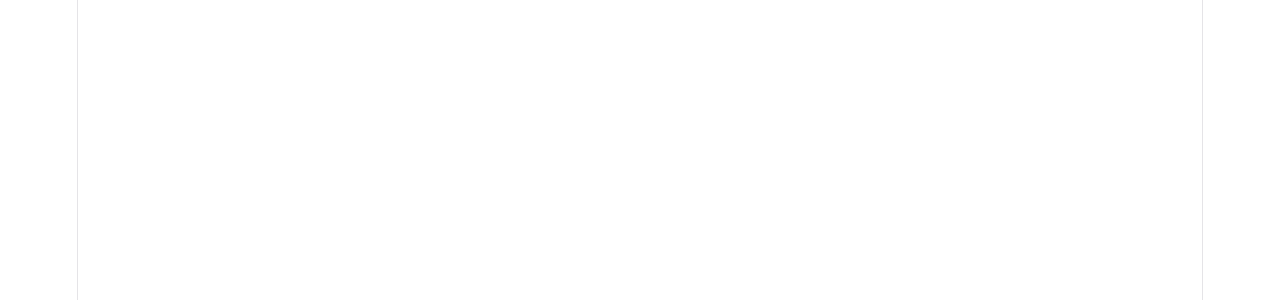
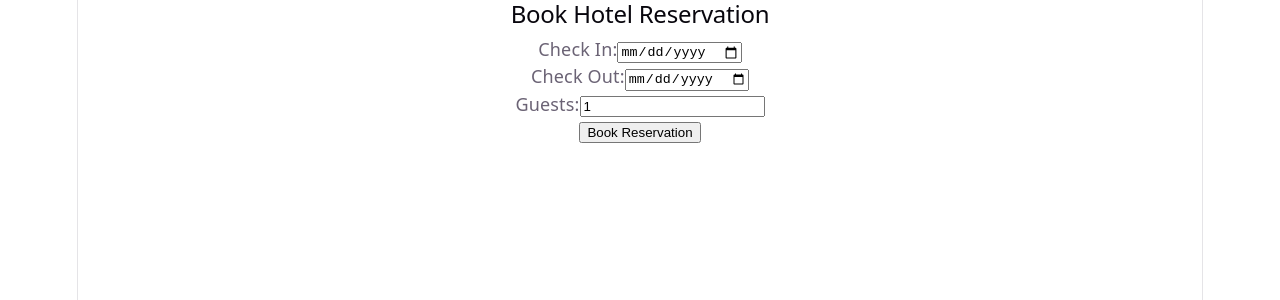
Before and after one commit to chyogi7242-code/travel-hospitality-management, a React app in the folder frontend/: page /reservation/create in a window 1280 px wide. Before the commit this address had no page. Shown: the top 300 px of the page. Built offline with nearby package versions, Linux system fonts and the light colour scheme; sample sign-in values are in the browser's storage; the HTML template or start-up script is replaced by a standard one.

Commit message:
Add reservation booking and cancellation features

```diff
--- a/frontend/src/App.jsx
+++ b/frontend/src/App.jsx
@@ -3,6 +3,7 @@ import { BrowserRouter, Routes, Route, Navigate } from "react-router-dom";
 import Login from "./pages/Login";
 import Register from "./pages/Register";
 import CustomerPortal from "./pages/CustomerPortal";
+import CreateReservation from "./pages/CreateReservation";
 
 
 function ProtectedRoute({ children }) {
@@ -60,6 +61,16 @@ function App() {
                 />
 
 
+                <Route
+                    path="/reservation/create"
+                    element={
+                        <ProtectedRoute>
+                            <CreateReservation />
+                        </ProtectedRoute>
+                    }
+                />
+
+
             </Routes>
 
         </BrowserRouter>
--- /dev/null
+++ b/frontend/src/pages/CreateReservation.jsx
@@ -0,0 +1,148 @@
+import { useState } from "react";
+import api from "../services/api";
+import { useNavigate } from "react-router-dom";
+
+
+function CreateReservation() {
+
+
+    const navigate = useNavigate();
+
+
+    const [reservation, setReservation] = useState({
+        userId: 1,
+        checkInDate: "",
+        checkOutDate: "",
+        numberOfGuests: 1
+    });
+
+
+
+    const handleChange = (e) => {
+
+        setReservation({
+            ...reservation,
+            [e.target.name]: e.target.value
+        });
+
+    };
+
+
+
+    const createReservation = async (e) => {
+
+        e.preventDefault();
+
+
+        try {
+
+            const response = await api.post(
+                "/reservations",
+                reservation
+            );
+
+
+            alert(
+                "Reservation created successfully"
+            );
+
+
+            console.log(response.data);
+
+
+            navigate("/customer");
+
+
+        } catch(error) {
+
+            console.log(
+                "Reservation Error:",
+                error
+            );
+
+
+            alert(
+                "Failed to create reservation"
+            );
+
+        }
+
+    };
+
+
+
+    return (
+
+        <div>
+
+            <h2>
+                Book Hotel Reservation
+            </h2>
+
+
+            <form onSubmit={createReservation}>
+
+
+                <label>
+                    Check In:
+                </label>
+
+                <input
+                    type="date"
+                    name="checkInDate"
+                    onChange={handleChange}
+                    required
+                />
+
+
+                <br/>
+
+
+                <label>
+                    Check Out:
+                </label>
+
+                <input
+                    type="date"
+                    name="checkOutDate"
+                    onChange={handleChange}
+                    required
+                />
+
+
+                <br/>
+
+
+                <label>
+                    Guests:
+                </label>
+
+                <input
+                    type="number"
+                    name="numberOfGuests"
+                    min="1"
+                    value={reservation.numberOfGuests}
+                    onChange={handleChange}
+                    required
+                />
+
+
+                <br/>
+
+
+                <button>
+                    Book Reservation
+                </button>
+
+
+            </form>
+
+
+        </div>
+
+    );
+
+}
+
+
+export default CreateReservation;
--- a/frontend/src/pages/CustomerPortal.jsx
+++ b/frontend/src/pages/CustomerPortal.jsx
@@ -1,15 +1,27 @@
 import { useEffect, useState } from "react";
-import { getReservations } from "../services/api";
+import { useNavigate, useLocation } from "react-router-dom";
+import { getReservations, cancelReservation } from "../services/api";
+
 
 function CustomerPortal() {
+
+
+    const navigate = useNavigate();
+
+    const location = useLocation();
+
 
     const [reservations, setReservations] = useState([]);
 
     const [page, setPage] = useState(0);
+
     const [size, setSize] = useState(5);
+
     const [sortBy, setSortBy] = useState("id");
 
     const [totalPages, setTotalPages] = useState(0);
+
+
 
 
 
@@ -17,38 +29,141 @@ function CustomerPortal() {
 
         loadReservations();
 
-    }, [page, size, sortBy]);
+    }, [page, size, sortBy, location]);
+
+
+
 
 
 
     const loadReservations = () => {
 
+
         getReservations(page, size, sortBy)
+
             .then((response) => {
 
-                console.log(response.data);
 
-                setReservations(response.data.content || []);
+                console.log(
+                    "RESERVATIONS:",
+                    response.data
+                );
 
-                setTotalPages(response.data.totalPages);
+
+                setReservations(
+                    response.data.content || []
+                );
+
+
+                setTotalPages(
+                    response.data.totalPages || 0
+                );
+
 
             })
+
+
             .catch((error) => {
 
-                console.log(error);
+
+                console.log(
+                    "ERROR:",
+                    error
+                );
+
 
             });
+
 
     };
 
 
 
+
+
+
+    const handleCancel = (id) => {
+
+
+        const confirmCancel = window.confirm(
+            "Are you sure you want to cancel this reservation?"
+        );
+
+
+
+        if (!confirmCancel) {
+
+            return;
+
+        }
+
+
+
+
+
+        cancelReservation(id)
+
+            .then(() => {
+
+
+                alert(
+                    "Reservation cancelled"
+                );
+
+
+                loadReservations();
+
+
+            })
+
+
+            .catch((error) => {
+
+
+                console.log(
+                    "Cancel Error:",
+                    error
+                );
+
+
+                alert(
+                    "Failed to cancel reservation"
+                );
+
+
+            });
+
+
+    };
+
+
+
+
+
+
+
     return (
+
         <div>
+
 
             <h1>
                 Welcome to Customer Portal
             </h1>
+
+
+
+
+            <button
+                onClick={() =>
+                    navigate("/reservation/create")
+                }
+            >
+                Book Reservation
+            </button>
+
+
+
 
 
             <h2>
@@ -57,33 +172,52 @@ function CustomerPortal() {
 
 
 
+
+
+
             <div>
+
 
                 <label>
                     Sort By:
                 </label>
 
+
+
                 <select
+
                     value={sortBy}
+
                     onChange={(e) => {
+
                         setSortBy(e.target.value);
+
                         setPage(0);
+
                     }}
+
                 >
+
 
                     <option value="id">
                         ID
                     </option>
 
+
                     <option value="checkInDate">
                         Check In Date
                     </option>
+
 
                     <option value="status">
                         Status
                     </option>
 
+
                 </select>
+
+
+
 
 
 
@@ -91,29 +225,47 @@ function CustomerPortal() {
                     Page Size:
                 </label>
 
+
+
+
                 <select
+
                     value={size}
+
                     onChange={(e) => {
-                        setSize(e.target.value);
+
+                        setSize(Number(e.target.value));
+
                         setPage(0);
+
                     }}
+
                 >
+
 
                     <option value="5">
                         5
                     </option>
 
+
                     <option value="10">
                         10
                     </option>
+
 
                     <option value="20">
                         20
                     </option>
 
+
                 </select>
 
+
             </div>
+
+
+
+
 
 
 
@@ -123,83 +275,193 @@ function CustomerPortal() {
 
 
 
+
+
+
+
             <table border="1">
+
 
                 <thead>
 
                     <tr>
+
                         <th>ID</th>
+
                         <th>Check In</th>
+
                         <th>Check Out</th>
+
                         <th>Guests</th>
+
                         <th>Status</th>
+
+                        <th>Action</th>
+
+
                     </tr>
 
                 </thead>
 
 
+
+
+
+
                 <tbody>
 
-                    {
+
+                    {reservations.length === 0 ? (
+
+
+                        <tr>
+
+                            <td colSpan="6">
+                                No reservations found
+                            </td>
+
+                        </tr>
+
+
+                    ) : (
+
+
+
                         reservations.map((reservation) => (
 
+
                             <tr key={reservation.reservationId}>
+
 
                                 <td>
                                     {reservation.reservationId}
                                 </td>
 
+
+
                                 <td>
                                     {reservation.checkInDate}
                                 </td>
+
+
 
                                 <td>
                                     {reservation.checkOutDate}
                                 </td>
 
+
+
                                 <td>
                                     {reservation.numberOfGuests ?? "N/A"}
                                 </td>
+
+
 
                                 <td>
                                     {reservation.status}
                                 </td>
 
+
+
+
+
+                                <td>
+
+
+                                    {
+                                        reservation.status !== "CANCELLED" && (
+
+                                            <button
+
+                                                onClick={() =>
+                                                    handleCancel(
+                                                        reservation.reservationId
+                                                    )
+                                                }
+
+                                            >
+
+                                                Cancel
+
+                                            </button>
+
+                                        )
+                                    }
+
+
+                                </td>
+
+
+
                             </tr>
 
+
                         ))
-                    }
+
+
+                    )}
+
 
 
                 </tbody>
 
+
             </table>
+
+
+
 
 
 
             <br />
 
 
+
+
+
             <button
+
                 disabled={page === 0}
-                onClick={() => setPage(page - 1)}
+
+                onClick={() =>
+                    setPage(page - 1)
+                }
+
             >
+
                 Previous
+
             </button>
 
 
 
+
+
+
             <button
+
                 disabled={page + 1 >= totalPages}
-                onClick={() => setPage(page + 1)}
+
+                onClick={() =>
+                    setPage(page + 1)
+                }
+
             >
+
                 Next
+
             </button>
 
 
+
+
+
         </div>
+
     );
+
 }
 
 
+
 export default CustomerPortal;
--- a/frontend/src/services/api.js
+++ b/frontend/src/services/api.js
@@ -1,21 +1,48 @@
 import axios from "axios";
 
+
 const api = axios.create({
+
     baseURL: "http://localhost:8080/api",
+
 });
 
 
+
+
+
 export const getReservations = (
+
     page = 0,
     size = 5,
     sortBy = "id"
+
 ) => {
+
 
     return api.get(
         `/reservations?page=${page}&size=${size}&sortBy=${sortBy}`
     );
 
+
 };
 
 
+
+
+
+export const cancelReservation = (id) => {
+
+
+    return api.delete(
+        `/reservations/${id}`
+    );
+
+
+};
+
+
+
+
+
 export default api;
```
Also changed, not shown: 1 other file (tests, documents, lock files or other folders).
